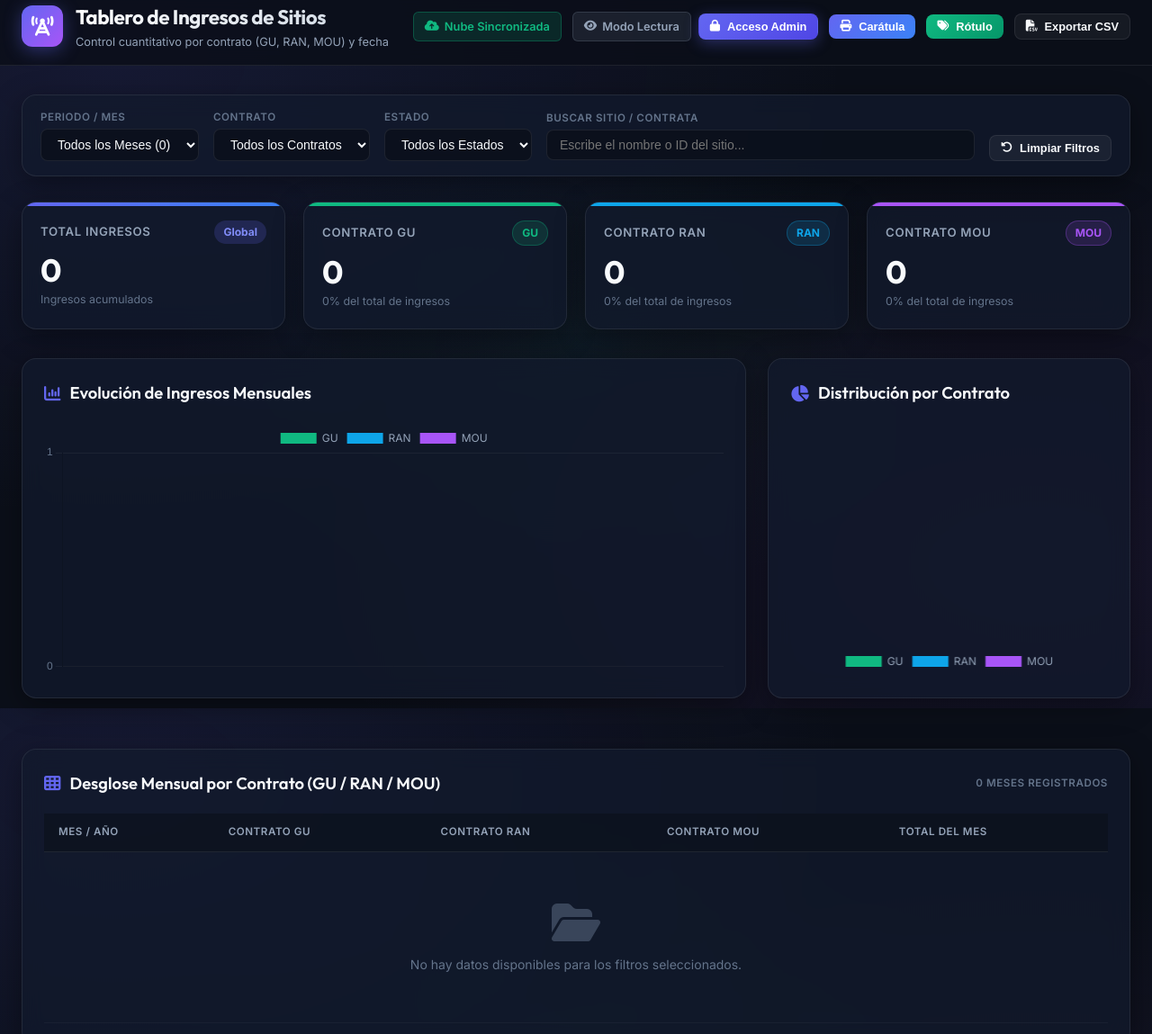
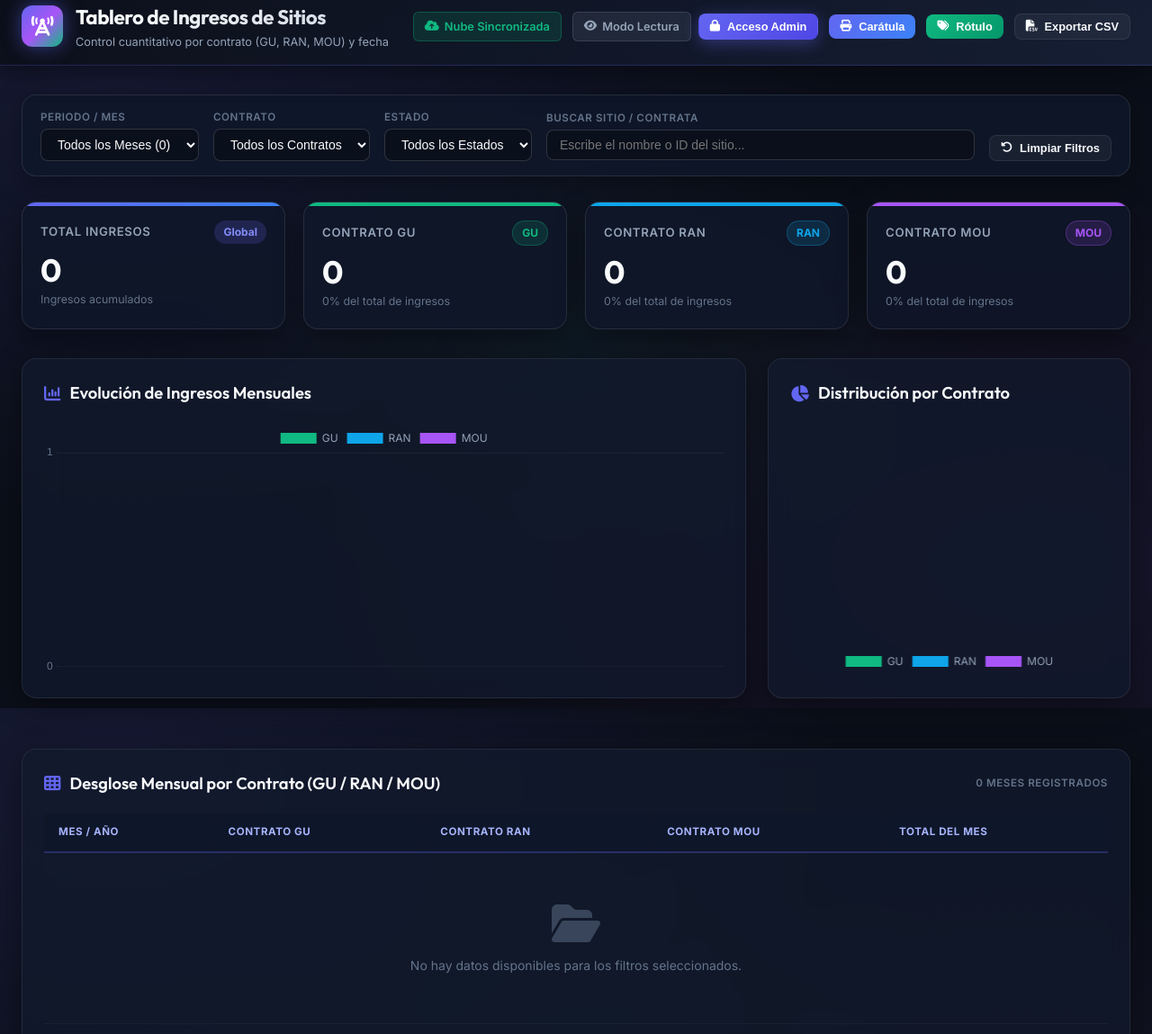
Before and after one commit to llzilkll/Inventario, a plain HTML site: page index.html in a window 1280 px wide. Shown: the part 13-1162 px from the top of the page at 90% size. Drawn offline with nearby package versions, Linux system fonts and the light colour scheme; no server answers.

Commit message:
Feat: transformacion de diseno Impeccable UI distintivo y ejecutivo v2.0

```diff
--- a/index.html
+++ b/index.html
@@ -1,5 +1,5 @@
 <!DOCTYPE html>
-<html lang="es">
+<html lang="es" class="dark">
 <head>
     <meta charset="UTF-8">
     <meta name="viewport" content="width=device-width, initial-scale=1.0">
--- a/styles.css
+++ b/styles.css
@@ -562,3 +562,88 @@ header {
     font-size: 0.75rem;
     font-weight: 600;
 }
+
+/* --- ESTILOS IMPECCABLE UI DESIGN SYSTEM --- */
+header {
+    background: linear-gradient(135deg, rgba(11, 15, 25, 0.95) 0%, rgba(23, 32, 54, 0.95) 100%) !important;
+    border-bottom: 1px solid rgba(99, 102, 241, 0.25) !important;
+    box-shadow: 0 4px 25px rgba(0, 0, 0, 0.5) !important;
+}
+
+.brand-icon {
+    background: linear-gradient(135deg, #6366f1 0%, #a855f7 50%, #10b981 100%) !important;
+    box-shadow: 0 0 20px rgba(99, 102, 241, 0.5) !important;
+    transition: transform 0.3s ease;
+}
+
+.brand-icon:hover {
+    transform: scale(1.08) rotate(3deg);
+}
+
+.kpi-card {
+    background: rgba(15, 23, 42, 0.8) !important;
+    backdrop-filter: blur(16px) !important;
+    -webkit-backdrop-filter: blur(16px) !important;
+    border: 1px solid rgba(255, 255, 255, 0.1) !important;
+    box-shadow: 0 8px 32px 0 rgba(0, 0, 0, 0.4) !important;
+    transition: all 0.25s cubic-bezier(0.4, 0, 0.2, 1) !important;
+}
+
+.kpi-card:hover {
+    transform: translateY(-4px) scale(1.01) !important;
+    border-color: rgba(99, 102, 241, 0.4) !important;
+    box-shadow: 0 12px 35px rgba(99, 102, 241, 0.2) !important;
+}
+
+.filter-bar {
+    background: rgba(15, 23, 42, 0.85) !important;
+    border: 1px solid rgba(255, 255, 255, 0.1) !important;
+    box-shadow: 0 8px 30px rgba(0, 0, 0, 0.35) !important;
+}
+
+.select-style, .input-style {
+    background: rgba(11, 15, 25, 0.8) !important;
+    border: 1px solid rgba(255, 255, 255, 0.15) !important;
+    transition: all 0.2s ease !important;
+}
+
+.select-style:focus, .input-style:focus {
+    border-color: #6366f1 !important;
+    box-shadow: 0 0 18px rgba(99, 102, 241, 0.35) !important;
+}
+
+table {
+    border-collapse: separate !important;
+    border-spacing: 0 !important;
+}
+
+th {
+    background: rgba(15, 23, 42, 0.95) !important;
+    color: #a5b4fc !important;
+    font-weight: 700 !important;
+    letter-spacing: 0.05em !important;
+    border-bottom: 2px solid rgba(99, 102, 241, 0.3) !important;
+    position: sticky !important;
+    top: 0 !important;
+    z-index: 10 !important;
+    backdrop-filter: blur(12px) !important;
+}
+
+tr {
+    transition: all 0.2s ease !important;
+}
+
+tbody tr:hover {
+    background: rgba(30, 41, 59, 0.85) !important;
+    transform: translateX(2px) !important;
+}
+
+.btn-primary {
+    background: linear-gradient(135deg, #6366f1 0%, #4f46e5 100%) !important;
+    box-shadow: 0 4px 18px rgba(99, 102, 241, 0.4) !important;
+}
+
+.btn-primary:hover {
+    box-shadow: 0 6px 25px rgba(99, 102, 241, 0.6) !important;
+    transform: translateY(-2px) !important;
+}
```
